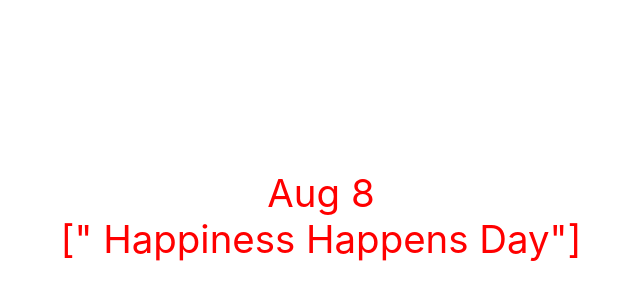
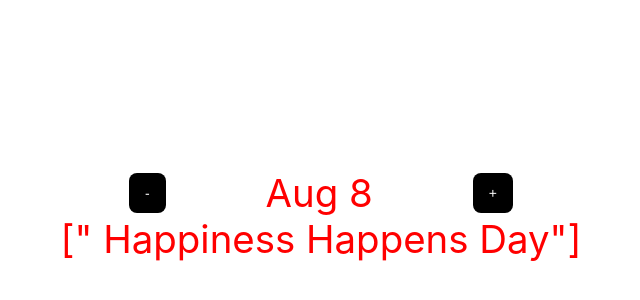
Before and after one commit to ChaseRensberger/holiday-tracker, a Next.js app: page / in a window 1280 px wide. Shown: the part 184-484 px from the top of the page, without its empty margins (351-991 px from the left). Built offline with nearby package versions, Linux system fonts and the light colour scheme.

Commit message:
cheap solution cause i don't have time

```diff
--- a/pages/index.js
+++ b/pages/index.js
@@ -2,14 +2,27 @@ import Head from "next/head";
 import styles from "../styles/Home.module.css";
 import { holidayList } from "../data/holidays";
 import moment from "moment";
+import { useEffect, useState } from "react";
 
 export default function Home() {
-	const todaysHolidayObjects = holidayList.filter(
-		(holidayObject) => holidayObject.Day == moment().format("MMM D")
+
+	const [offset, setOffset] = useState(0);
+
+	let todaysHolidayObjects = holidayList.filter(
+		(holidayObject) => holidayObject.Day == moment().add(offset, 'd').format("MMM D")
 	);
-	const todaysHolidays = todaysHolidayObjects.map(
+	let todaysHolidays = todaysHolidayObjects.map(
 		(todayHolidayObject) => todayHolidayObject.Holiday
 	);
+
+	useEffect(() => {
+		todaysHolidayObjects = holidayList.filter(
+			(holidayObject) => holidayObject.Day == moment().add(offset, 'd').format("MMM D")
+		);
+		todaysHolidays = todaysHolidayObjects.map(
+			(todayHolidayObject) => todayHolidayObject.Holiday
+		);
+	}, [offset])
 
 	return (
 		<div className={styles.container}>
@@ -20,7 +33,11 @@ export default function Home() {
 			</Head>
 
 			<main className={styles.main}>
-				<div>{moment().format("MMM D")}</div>
+				<div className={styles.contentRow}>
+				<button className={styles.button} onClick={() => {setOffset(offset-1)}}>-</button>
+					<div>{moment().add(offset, 'd').format("MMM D")}</div>
+					<button className={styles.button} onClick={() => {setOffset(offset+1)}}>+</button>
+				</div>
 				<div>{JSON.stringify(todaysHolidays)}</div>
 			</main>
 		</div>
--- a/styles/Home.module.css
+++ b/styles/Home.module.css
@@ -14,3 +14,43 @@
   color: #FF0000;
   font-size: 3vw;
 }
+
+.contentRow {
+  width: 30%;
+  display: flex;
+  flex-direction: row;
+  justify-content: space-between;
+  align-items: center;
+}
+
+.button {
+  background-color: black;
+  border-radius: 8px;
+  border-style: none;
+  box-sizing: border-box;
+  color: #FFFFFF;
+  cursor: pointer;
+  display: inline-block;
+  font-family: "Haas Grot Text R Web", "Helvetica Neue", Helvetica, Arial, sans-serif;
+  font-size: 14px;
+  font-weight: 500;
+  height: 40px;
+  line-height: 20px;
+  list-style: none;
+  margin: 0;
+  outline: none;
+  padding: 10px 16px;
+  position: relative;
+  text-align: center;
+  text-decoration: none;
+  transition: color 100ms;
+  vertical-align: baseline;
+  user-select: none;
+  -webkit-user-select: none;
+  touch-action: manipulation;
+}
+
+.button:hover,
+.button:focus {
+  background-color: blue;
+}
```
